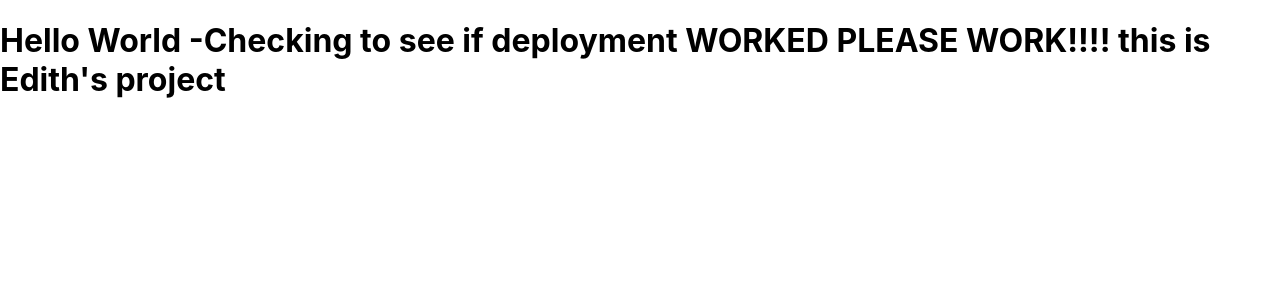
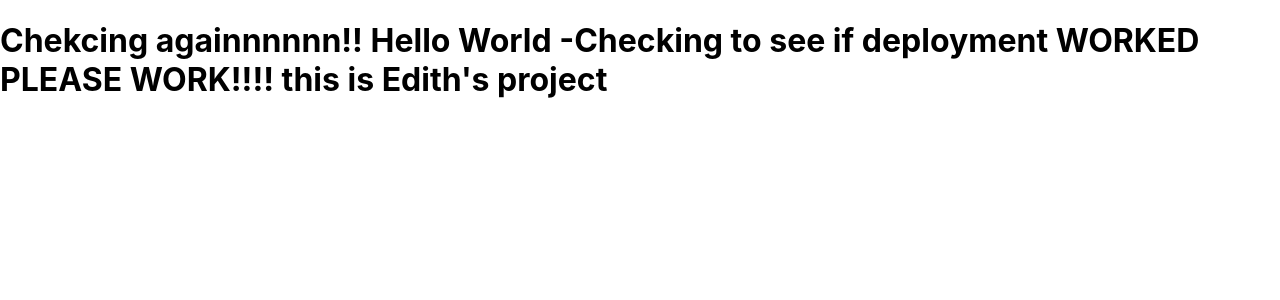
Before and after one commit to edithknaab/react-app, a React (Create React App) app: page / in a window 1280 px wide. Shown: the top 300 px of the page. Built offline with nearby package versions, Linux system fonts and the light colour scheme.

Commit message:
checking

```diff
--- a/src/App.js
+++ b/src/App.js
@@ -3,7 +3,7 @@ import React, { useState } from 'react';
 function App() {
   return (
     <div>
-      <h1>Hello World -Checking to see if deployment WORKED PLEASE WORK!!!! this is Edith's project </h1>
+      <h1>Chekcing againnnnnn!! Hello World -Checking to see if deployment WORKED PLEASE WORK!!!! this is Edith's project </h1>
     </div>
   );
 }
```
